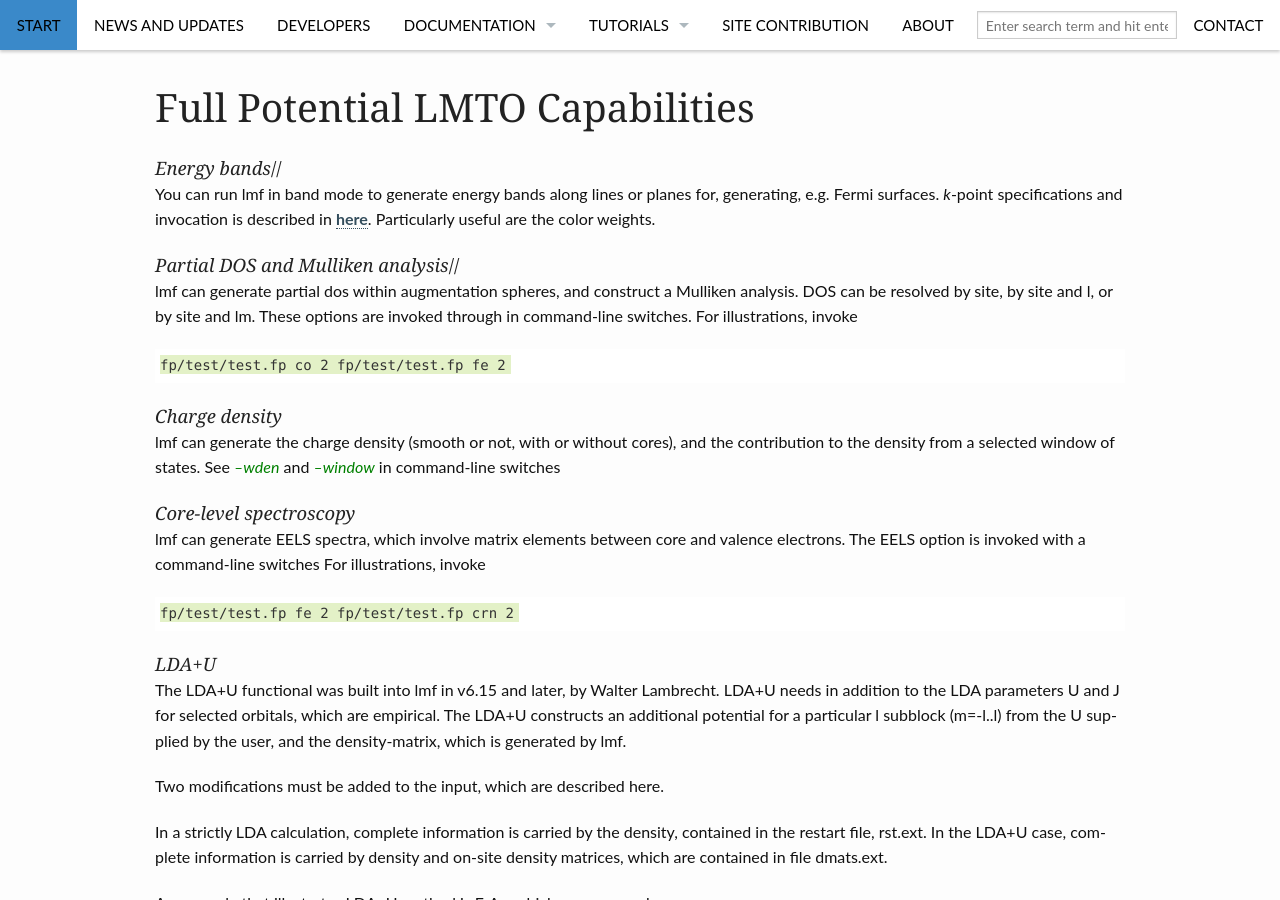
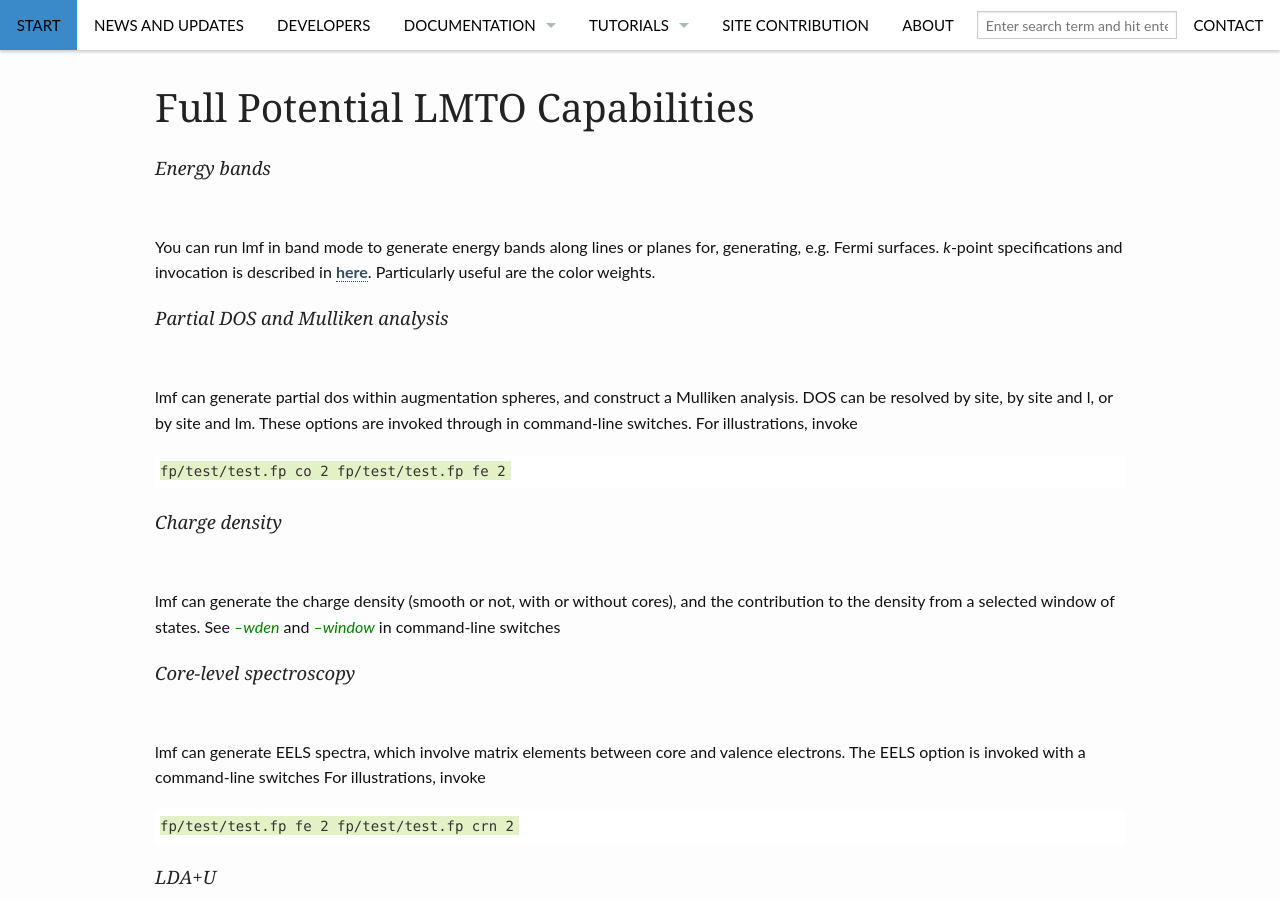
Before and after one commit to smckech/lordcephei.github.io, a Jekyll site: the page built from pages/fpcapabilities.md, in a window 1280 px wide and 900 px high. Built offline with Jekyll 4.4.1, drawn with Linux system fonts in a browser that asks for light colours.

Commit message:
fixing the spacing in the fp docs

```diff
--- a/_data/navigation.yml
+++ b/_data/navigation.yml
@@ -16,13 +16,10 @@
   dropdown:
   - title: "Installation"
     url: "/install/"
-  - title: "Full Potential LMTO"
-    url: ""
-    dropdown:
-      - title: "FP Overview"
-        url: "/fplmtoverview/"
-      - title: "FP Capabilities"
-        url: "/fpcapabilities/"
+  - title: "FP Overview"
+    url: "/fplmtoverview/"
+  - title: "FP Capabilities"
+    url: "/fpcapabilities/"
 
 
 - title: "Tutorials"
--- a/pages/fpcapabilities.md
+++ b/pages/fpcapabilities.md
@@ -8,27 +8,32 @@ permalink: "/fpcapabilities/"
 header: no
 ---
 
-#####*Energy bands*//
+#####*Energy bands*
+<hr style="height:10pt; visibility:hidden;" />
 
 You can run lmf in band mode to generate energy bands along lines or planes for, generating, e.g. Fermi surfaces.  *k*-point specifications and invocation is described in [here](//). Particularly useful are the color weights.
 
-#####*Partial DOS and Mulliken analysis*//
+#####*Partial DOS and Mulliken analysis*
+<hr style="height:10pt; visibility:hidden;" />
 
 lmf can generate partial dos within augmentation spheres, and construct a Mulliken analysis. DOS can be resolved by site, by site and l, or by site and lm. These options are invoked through in command-line switches. For illustrations, invoke
 
     fp/test/test.fp co 2 fp/test/test.fp fe 2
 
 #####*Charge density*
+<hr style="height:10pt; visibility:hidden;" />
 
 lmf can generate the charge density (smooth or not, with or without cores), and the contribution to the density from a selected window of states. See *--wden*{: style="color: green"} and *--window*{: style="color: green"} in command-line switches
 
 #####*Core-level spectroscopy*
+<hr style="height:10pt; visibility:hidden;" />
 
 lmf can generate EELS spectra, which involve matrix elements between core and valence electrons. The EELS option is invoked with a command-line switches For illustrations, invoke
 
     fp/test/test.fp fe 2 fp/test/test.fp crn 2
 
 #####*LDA+U*
+<hr style="height:10pt; visibility:hidden;" />
 
 The LDA+U functional was built into lmf in v6.15 and later, by Walter Lambrecht. LDA+U needs in addition to the LDA parameters U and J for selected orbitals, which are empirical. The LDA+U constructs an additional potential for a particular l subblock (m=-l..l) from the U supplied by the user, and the density-matrix, which is generated by lmf.
 
@@ -43,12 +48,14 @@ An example that illustrates LDA+U method is ErAs, which you can run by
 ErAs is an interesting case because LDA puts all 4 minority f electrons in a single extremely narrow band at the Fermi level. In LDA + U the minority *f* is spit into a 4- and 3-manifold; see *PRB 67, 035104 (2003)*.
 
 #####*GW*
+<hr style="height:10pt; visibility:hidden;" />
 
 lmf is designed to work in coordination with a GW package by T. Kotani (the GW package comes comes separately). lmf acts both as a driver for the GW package and also can be used in a self-consistent GW cycle. An extra driver lmfgw is compiled as part of this extensions. Use of this driver is described in the GW driver documentation. You need the extension package *GW.version.tar.gz*{: style="color: blue"}. Also you will need the GW package itself. For illustrations of the driver invoke
 
     gw/test/test.gw si gw/test/test.gw gas
 
 #####*Spin-Orbit coupling*
+<hr style="height:10pt; visibility:hidden;" />
 
 lmf solves the scalar Dirac hamiltonian. The dominant difference between the full Dirac hamiltonian and the scalar one is the spin orbit coupling, which can be added as a term λL · S to the scalar Dirac Hamiltonian.
 
@@ -61,6 +68,7 @@ For illustrations of all three kinds of approaches, try
     fp/test/test.fp felz fp/test/test.fp gasls
 
 #####*Local orbitals*
+<hr style="height:10pt; visibility:hidden;" />
 
 In v6.12 and later, local orbitals may be added to the basis set. These orbitals are important when energy bands over a very wide energy window are required, when high accuracy is needed for shallow (semi)core states, or for energies far above the Fermi energy. Examples of the former occur in oxides: bond lengths are small and cations with shallow p orbitals extend somewhat beyond the augmentation radius.
 
@@ -86,6 +94,7 @@ an example that illustrates the second kind of local orbital is
 The Sr 4p and Ti 3p semi-core states are included as local orbitals. In the first part of the test, they are included as local orbitals of the first type; then the last step is recalculated using local orbitals of the second type.
 
 #####*Floating Orbitals*
+<hr style="height:10pt; visibility:hidden;" />
 
 In v6.15 and later, floating orbitals may be added to the basis set. These orbitals can be important when very accurate calculations are needed in open systems, e.g. when reliable energy bands are needed for a wide energy window. These orbitals differ from the usual smooth Hankels in that they are not centered at an atom. They are augmented just as the other orbitals, but there is no augmentation radius and thus no “head” sphere.
 
@@ -94,6 +103,7 @@ The following illustrate the inclusion of floating orbitals in the basis:
     fp/test/test.fp te fp/test/test.fp gaslc
 
 #####*Augmented Plane Waves*
+<hr style="height:10pt; visibility:hidden;" />
 
 Starting with v6.17, Augmented Plane Waves can also be included in the basis. They play the same role as floating orbitals do, but APWs are superior because they are simpler to use (there are no parameters and they do not need to be located at any particular site), and the control over convergence is more systematic.
 
@@ -102,5 +112,6 @@ The following illustrate the inclusion of APWs in the basis:
     fp/test/test.fp te fp/test/test.fp srtio3 fp/test/test.fp felz 4
 
 #####*Parallel Implementation*
+<hr style="height:10pt; visibility:hidden;" />
 
 Two separate parallel versions of lmf have been made (courtesy of A. T. Paxton). One parallelizes over *k*-points, and is the most efficient for scaling; the other parallelizes many points at a lower level.
```
Also changed, not shown: pages/fplmtoverview.md (+8 -0 lines).
